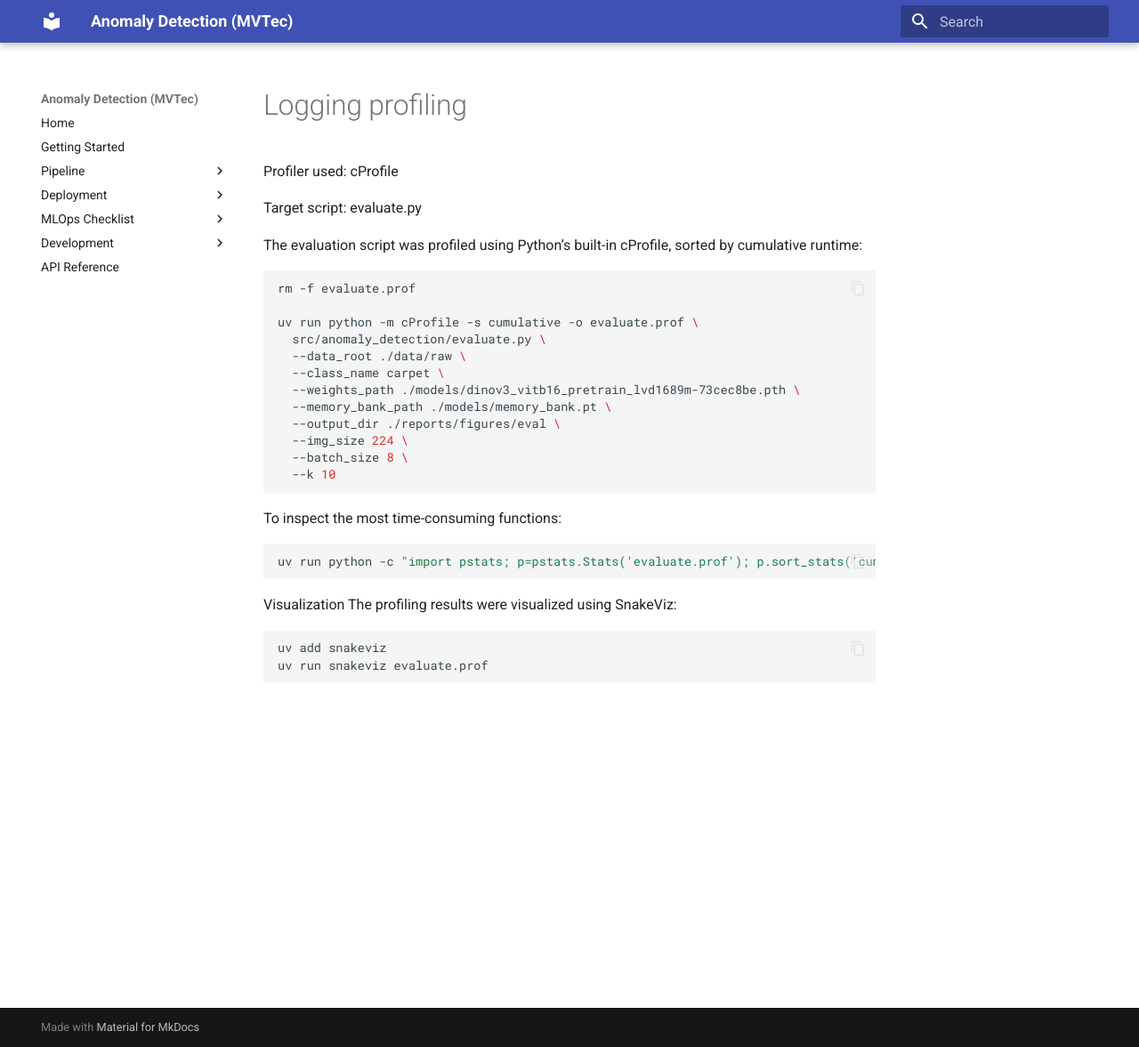
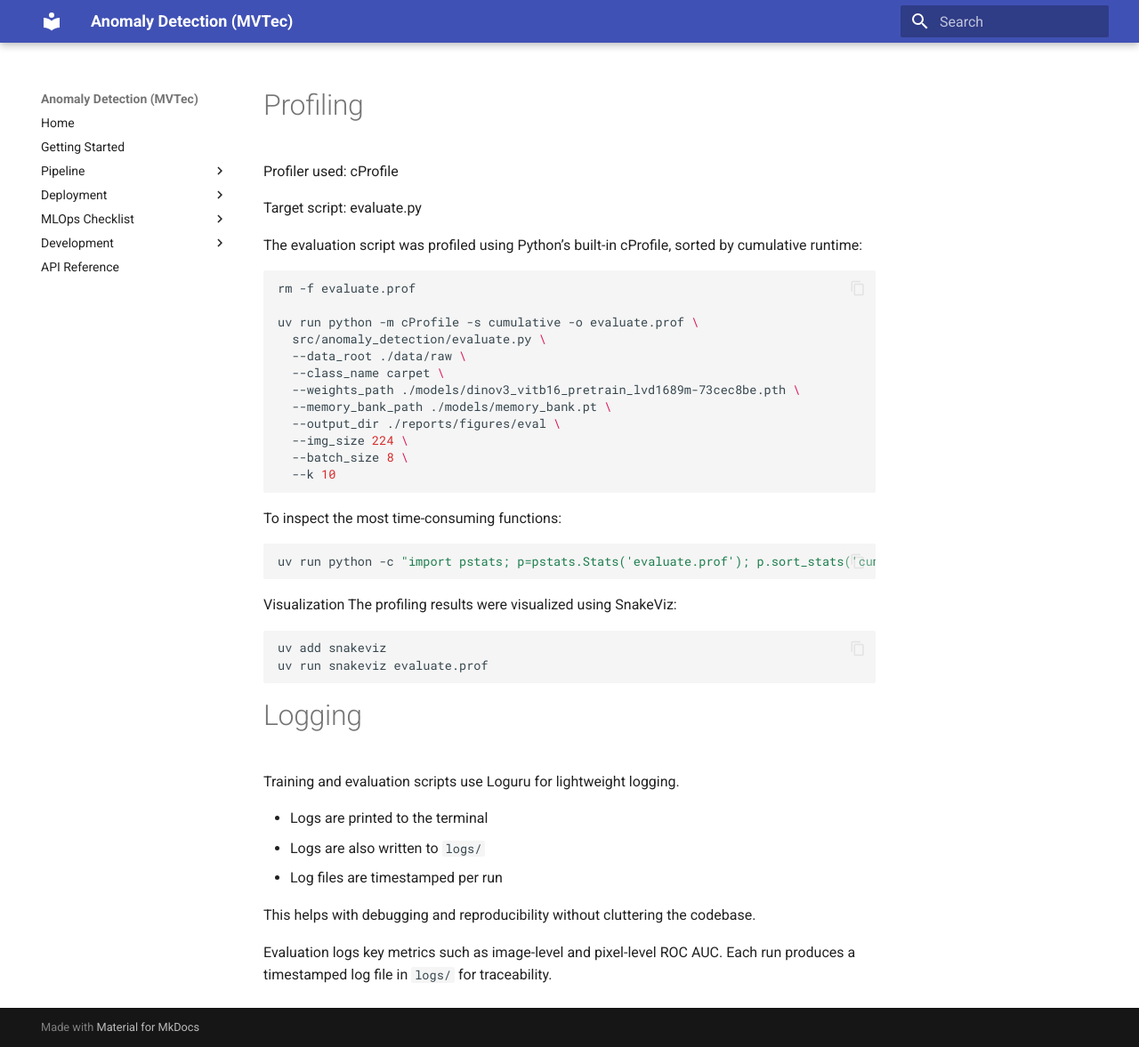
Before and after one commit to Kxlar/MLOPs_Project, an MkDocs documentation site: the page built from docs/source/development/logging-profiling.md, in a window 1280 px wide and 1177 px high. Shown: the whole window at 89% size. Built offline with MkDocs 1.6.1 and Material for MkDocs 9.7.7, drawn with Linux system fonts in a browser that asks for light colours.

Commit message:
Docs: merge logging and profiling documentation

````diff
--- a/docs/source/development/logging-profiling.md
+++ b/docs/source/development/logging-profiling.md
@@ -37,3 +38,19 @@
 uv add snakeviz
 uv run snakeviz evaluate.prof
 ```
+
+
+# Logging
+
+
+Training and evaluation scripts use Loguru for lightweight logging.
+
+- Logs are printed to the terminal
+- Logs are also written to `logs/`
+- Log files are timestamped per run
+
+This helps with debugging and reproducibility without cluttering the codebase.
+
+
+Evaluation logs key metrics such as image-level and pixel-level ROC AUC.
+Each run produces a timestamped log file in `logs/` for traceability.
````
Also changed, not shown: other parts of docs/source/development/logging-profiling.md (+1 -0 lines).
